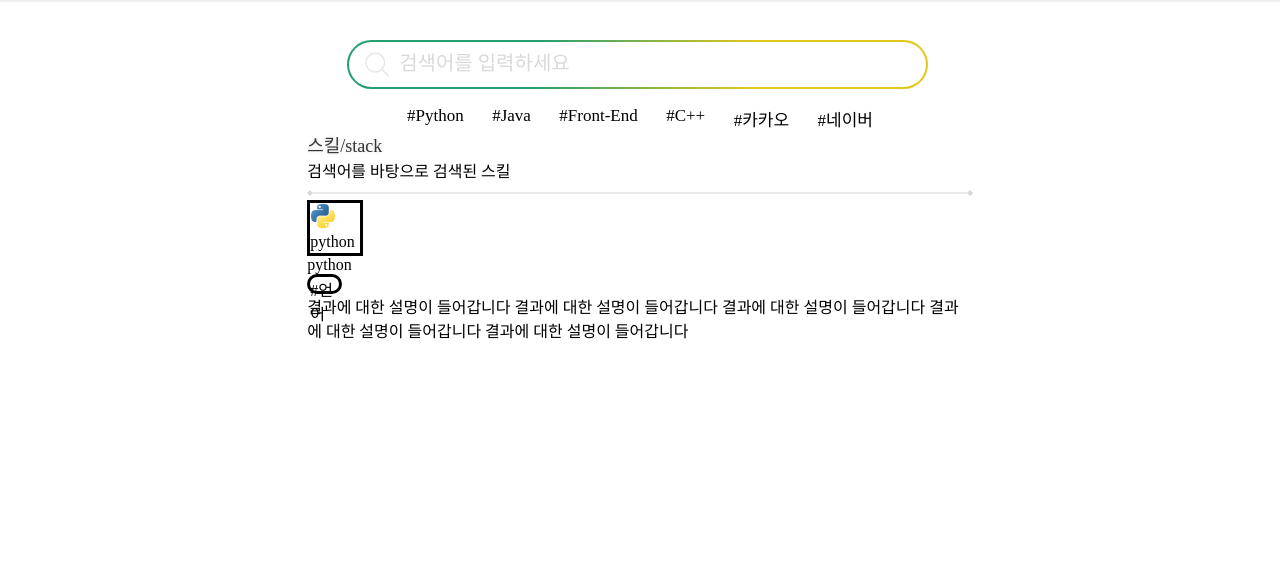
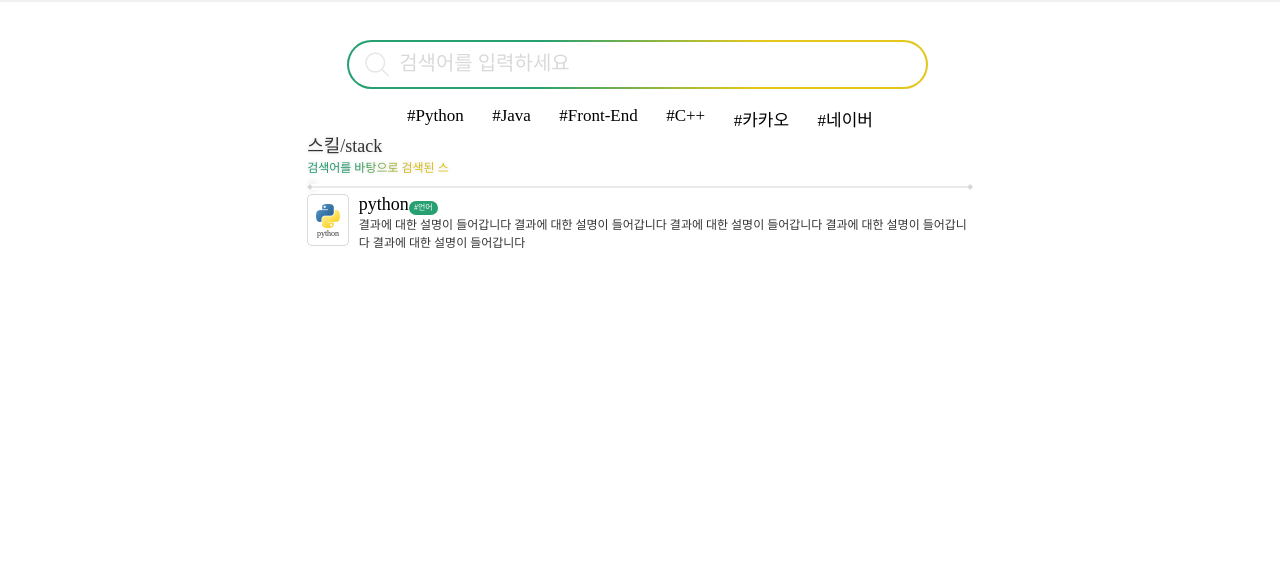
Before and after one commit to elementrix/YoungBoss_StackTree, a Django app: page /result/ in a window 1280 px wide. Shown: the part 65-647 px from the top of the page. Run offline with Django 4.2, Linux system fonts and the light colour scheme; some web fonts are replaced.

Commit message:
jjeongee stackpart need adjustment

```diff
--- a/stacktreeproject/main/static/css/result.css
+++ b/stacktreeproject/main/static/css/result.css
@@ -199,16 +199,33 @@ input:focus {
 
 }
 
+.stack-color-title{
+    width:148px;
+    height:18px;
+    font-size: 12px;
+    font-family: 'IBM-Plex-Sans-Regular';
+    background: linear-gradient(99deg, #269f71 33%, #e5c71b 70%);
+    color: transparent;
+    -webkit-background-clip: text;
+    text-shadow: 0px 0px 4px rgba(0, 0, 0, 0.15);
+}
+
 .gray-line{
     width:100%;
     height: auto;
 }
 
 .gray-square{
-    border:solid;
+    border:1px solid;
+    border-radius:5px;
+    border-color: #d9d9d9;
     width: 50px;
     height: 50px;
     background-origin: border-box;
+    display:flex;
+    flex-direction: column;
+    justify-content: center;
+    align-items: center;
 }
 
 .language-logo{
@@ -216,9 +233,62 @@ input:focus {
     height:26px;
 }
 
+.language-logo-name{
+    font-family: 'IBM-Plex-Sans-Text';
+    font-size: 8px;
+    color: #343434;
+}
+
 .language-tag{
-    border: solid;
     width: 29px;
     height:14px;
     border-radius: 19.5px;
+    background-color: #269f71;
+    display:flex;
+    text-align: center;
+    flex-direction: row;
+    justify-content: center;
 }
+
+.language-tag-name{
+    font-size: 8px;
+    font-family: 'Noto-Sans-KR-Regular';
+    color:#ffff;
+
+}
+
+.language-explain-title{
+    font-family: 'Noto-Sans-KR-Regular';
+    font-size: 18px;
+}
+
+.language-explain-content{
+    font-family: 'IBM-Plex-Sans-Light';
+    font-size: 12px;
+    color:#343434;
+    width: auto;
+    height: 18px;
+}
+
+.language-title-and-tag{
+    display:flex;
+    flex-direction: row;
+    justify-content: flex-start;
+    text-align: left;
+    align-items: baseline;
+}
+
+.language-text{
+    display:flex;
+    flex-direction: column;
+    margin-left: 10px;
+    justify-content: left;
+    align-items: flex-start;
+    margin-bottom: 5px;
+    margin-top:0;
+}
+
+.language-stack-sort{
+    display:flex;
+    flex-direction: row;
+}
--- a/stacktreeproject/main/templates/result.html
+++ b/stacktreeproject/main/templates/result.html
@@ -70,6 +70,7 @@
 
                     <img class="gray-line" src="{% static 'img/Line-gray-x2.jpg' %}">
 
+                    <div class="language-stack-sort">
                         <div class="gray-square">
                             <img class="language-logo" src="{% static 'img/python_logo.png' %}">
                             <p class="language-logo-name">
@@ -78,18 +79,23 @@
                         </div>
 
                         <div class="language-text">
+                            <div class="language-title-and-tag">
                                 <span class="language-explain-title">
                                     python
                                 </span>
 
                                 <div class="language-tag">
+                                    <p class="language-tag-name">
                                         #언어
+                                    </p>
+                                </div>
                             </div>
 
                             <p class="language-explain-content">
                                 결과에 대한 설명이 들어갑니다 결과에 대한 설명이 들어갑니다 결과에 대한 설명이 들어갑니다 결과에 대한 설명이 들어갑니다 결과에 대한 설명이 들어갑니다
                             </p>
 
+                        </div>
                     </div>
                     </div>
 
```
Lines whose indentation alone changed are shown as unchanged.
